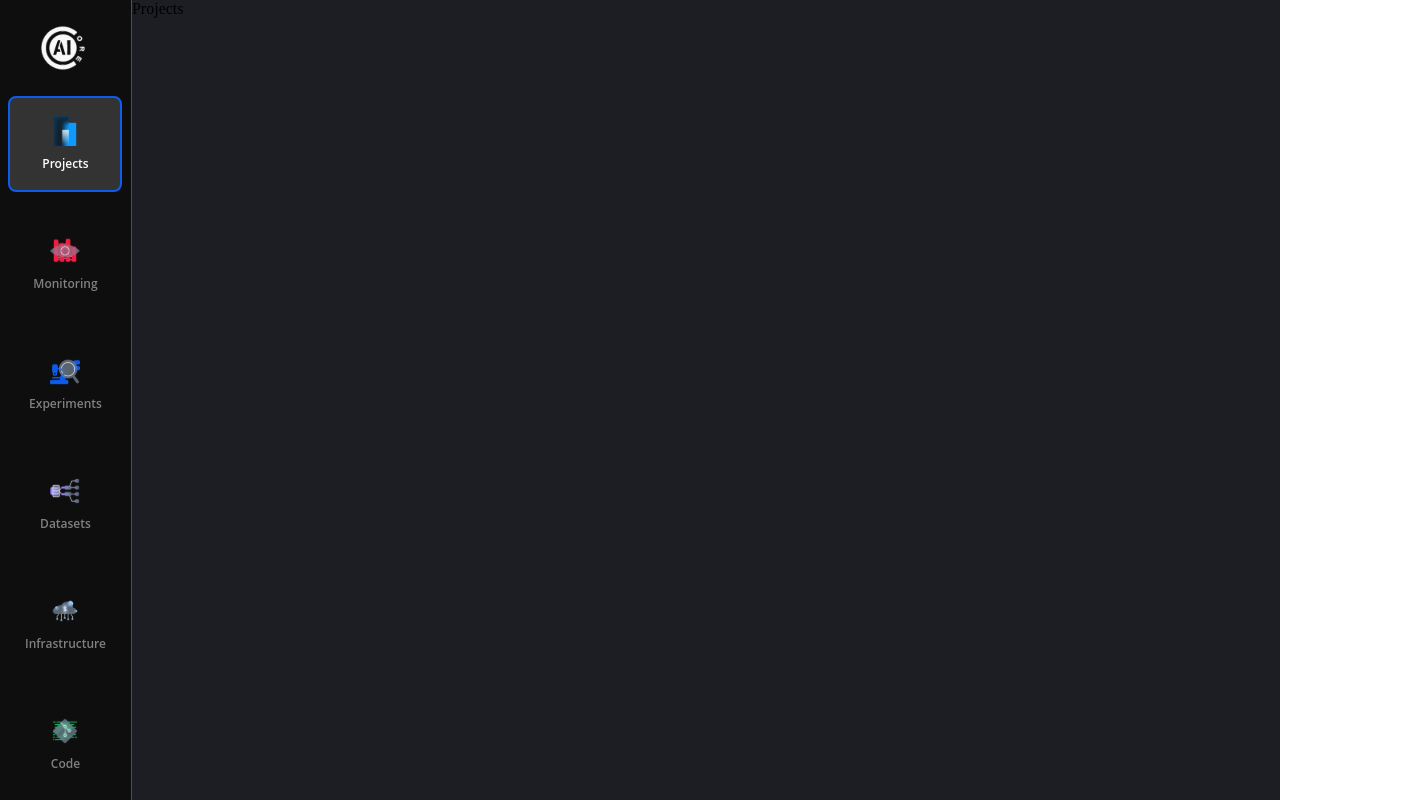
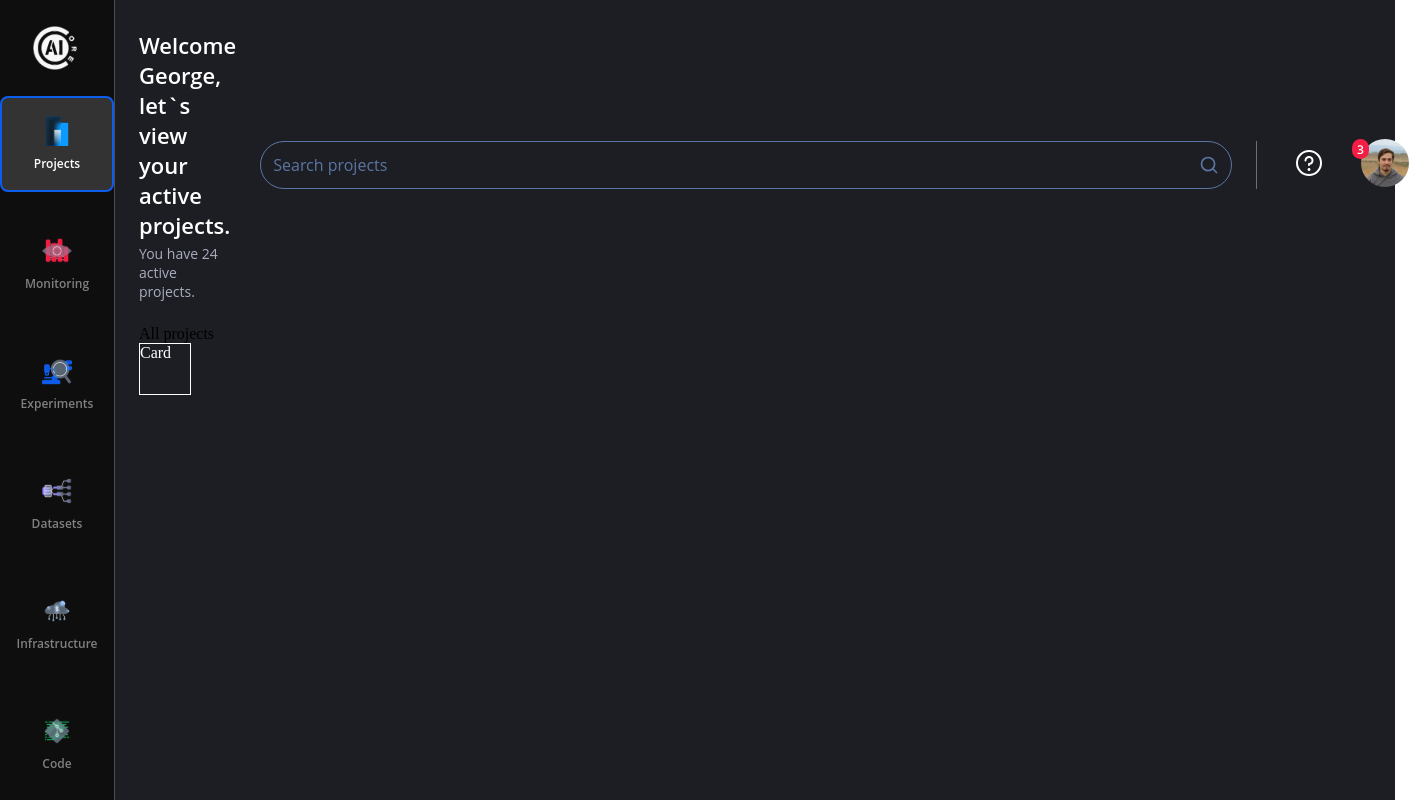
Before and after one commit to machete325/core-project, a React (Create React App) app: page / in a window 1280 px wide. Shown: the top 800 px of the page, 1409 px wide, since content can reach past the window. Built offline with nearby package versions, Linux system fonts and the light colour scheme; no server answers.

Commit message:
Added InputComponent

```diff
--- a/src/Pages/Projects/Projects.module.scss
+++ b/src/Pages/Projects/Projects.module.scss
@@ -0,0 +1,55 @@
+header {
+  margin: 29.5px 24px 0px;
+  display: flex;
+  align-items: center;
+}
+
+main {
+  margin: 24px 24px 0px;
+}
+
+.header_container {
+  display: flex;
+  align-items: center;
+}
+
+.title_container {
+  margin-right: 24px;
+}
+
+.title {
+  margin-bottom: 4px;
+  font-family: 'Open Sans';
+  font-style: normal;
+  font-weight: 600;
+  font-size: 22px;
+  line-height: 30px;
+  color: #ffffff;
+}
+
+.description {
+  font-family: 'Open Sans';
+  font-style: normal;
+  font-weight: 400;
+  font-size: 14px;
+  line-height: 19px;
+  color: #a9adbd;
+}
+
+.input_container {
+  padding-right: 24px;
+  border-right: 1px solid #6b6e7b;
+}
+
+.submenu {
+  margin-left: 36px;
+  margin-right: 27px;
+}
+
+.card_container {
+  height: 50px;
+  width: 50px;
+  border: 1px solid white;
+  color: white;
+  cursor: pointer;
+}
--- a/src/Pages/Projects/ProjectsContainer.tsx
+++ b/src/Pages/Projects/ProjectsContainer.tsx
@@ -1,11 +1,16 @@
-import React, { useEffect } from 'react';
+import React, { useEffect, useState } from 'react';
 import { useSelector } from 'react-redux';
+import { useNavigate } from 'react-router-dom';
 import { useAppDispatch } from '../../core/redux/store';
 import { fetchProjects } from '../../core/projects/actions';
 import { projectsSelector } from '../../core/projects/selectors';
+import InputField from '../../components/SearchField/InputField';
+import s from './Projects.module.scss';
 
 function ProjectsContainer() {
   const dispacth = useAppDispatch();
+  const navigate = useNavigate();
+  const [value, setValue] = useState('');
 
   useEffect(() => {
     dispacth(fetchProjects());
@@ -14,7 +19,57 @@ function ProjectsContainer() {
   const data = useSelector(projectsSelector);
   console.log(data);
 
-  return <div>Projects</div>;
+  const handleChange = (e: any) => {
+    setValue(e.target.value);
+  };
+
+  const handleChooseProject = (e: any) => {
+    console.log(e.target.id);
+    navigate(`../projects/${e.target.id}`, { replace: true });
+  };
+
+  return (
+    <>
+      <header>
+        <div className={s.header_container}>
+          <div className={s.title_container}>
+            <div className={s.title}>Welcome George, let`s view your active projects.</div>
+            <div className={s.description}>You have 24 active projects.</div>
+          </div>
+          <div className={s.input_container}>
+            <InputField
+              type="text"
+              name="search"
+              placeholder="Search projects"
+              value={value}
+              variant="search"
+              width="972px"
+              onChange={handleChange}
+            />
+          </div>
+        </div>
+        <div className={s.submenu}>
+          <img alt="submenu" src="images/icons/Submenu.svg" />
+        </div>
+        <div className={s.user_container}>
+          <img alt="submenu" src="images/icons/User.svg" />
+        </div>
+      </header>
+      <main>
+        <div className={s.tittle}>All projects</div>
+        <div className={s.config}>
+          <div
+            className={s.card_container}
+            role="presentation"
+            onClick={handleChooseProject}
+            id="1"
+          >
+            Card
+          </div>
+        </div>
+      </main>
+    </>
+  );
 }
 
 export default ProjectsContainer;
--- /dev/null
+++ b/src/components/SearchField/InputField.module.scss
@@ -0,0 +1,26 @@
+.input {
+  padding: 13px 30px 13px 12px;
+  border: 1.5px solid #5b75a3;
+  border-radius: 32px;
+  color: #5b75a3;
+  outline-offset: 0px !important;
+  outline: none !important;
+  box-sizing: border-box;
+  font-family: 'Open Sans';
+  font-style: normal;
+  font-weight: 400;
+  font-size: 16px;
+  line-height: 22px;
+  &:focus {
+    filter: invert(62%) sepia(46%) saturate(3396%) hue-rotate(194deg) brightness(109%) contrast(95%);
+  }
+  &::placeholder {
+    color: #5b75a3;
+  }
+}
+
+.icon {
+  background: url('../../../public/images/icons/MagnifyingGlass.svg') no-repeat right;
+  background-size: 20px;
+  background-position-x: calc(100% - 12px);
+}
--- /dev/null
+++ b/src/components/SearchField/InputField.tsx
@@ -0,0 +1,46 @@
+import React, { ChangeEventHandler } from 'react';
+import s from './InputField.module.scss';
+
+type Props = {
+  value: string;
+  label?: string;
+  name: string;
+  placeholder: string;
+  type: string;
+  variant: 'search' | 'regular';
+  onChange: ChangeEventHandler<HTMLInputElement>;
+  width?: string;
+  height?: string;
+};
+
+function InputField({
+  value,
+  label,
+  name,
+  placeholder,
+  type,
+  variant,
+  onChange,
+  width = '240px',
+  height = '48px',
+}: Props) {
+  return (
+    <div className="form-group">
+      {label && <label htmlFor={name}>{label}</label>}
+      <div className={s.input_container}>
+        <input
+          id={name}
+          type={type}
+          value={value}
+          name={name}
+          className={variant === 'search' ? `${s.input} ${s.icon}` : s.input}
+          placeholder={placeholder}
+          style={{ width, height }}
+          onChange={onChange}
+        />
+      </div>
+    </div>
+  );
+}
+
+export default InputField;
```
Also changed, not shown: .eslintrc.json.
